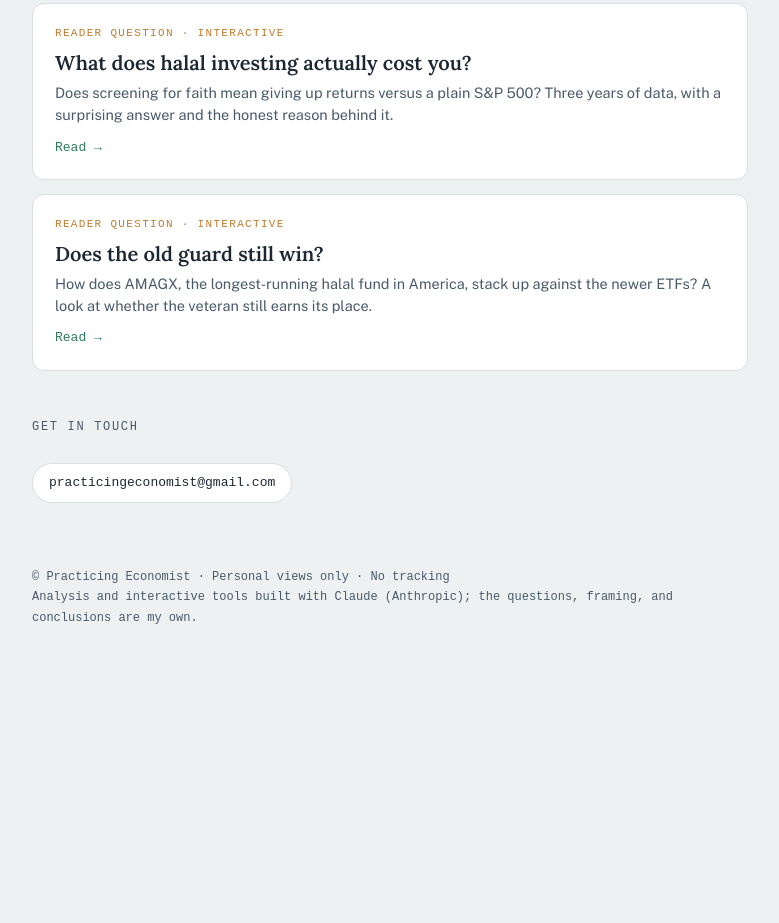
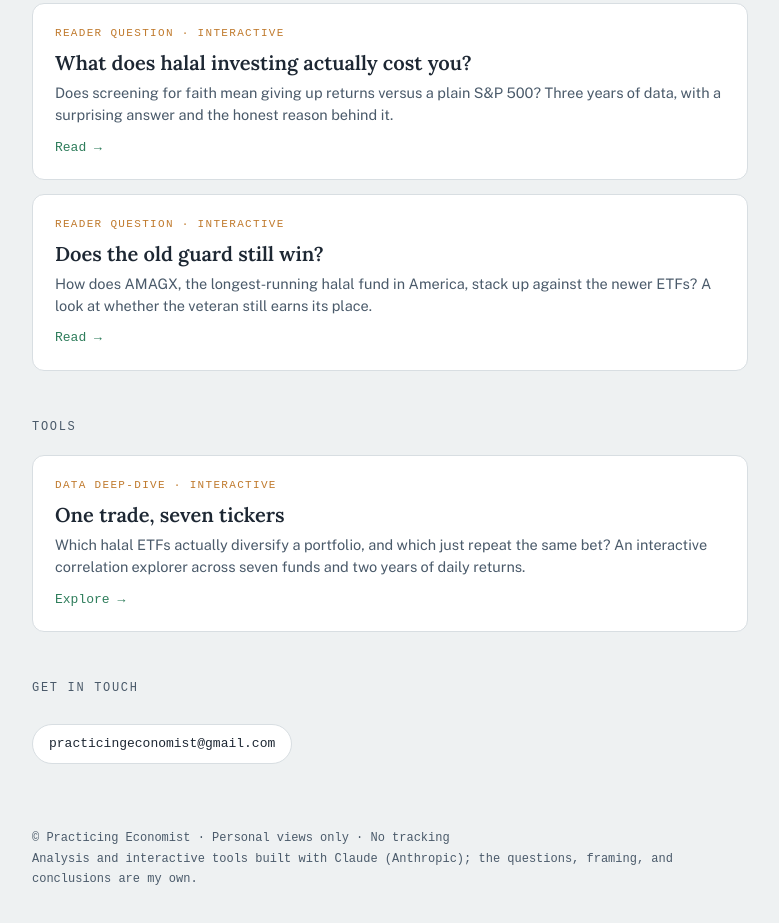
Before and after one commit to SalmanAhmadKhan/SalmanAhmadKhan.github.io, a plain HTML site: page index.html in a window 1280 px wide. Shown: the part 924-1847 px from the top of the page, without its empty margins (250-1029 px from the left). Before the commit the page ends 1612 px from the top, so only its background shows below. Drawn offline with nearby package versions, Linux system fonts and the light colour scheme; a web font is replaced by a local one.

Commit message:
Add files via upload

```diff
--- a/index.html
+++ b/index.html
@@ -105,6 +105,20 @@ footer{padding:56px 0 60px;font-family:var(--mono);font-size:12px;color:var(--sl
 
 <section>
   <div class="wrap">
+    <div class="section-label">Tools</div>
+    <div class="cards">
+      <a class="card" href="/halal-investing/halal-etf-correlation-explorer.html">
+        <div class="card-kicker">Data deep-dive · Interactive</div>
+        <div class="card-title">One trade, seven tickers</div>
+        <div class="card-desc">Which halal ETFs actually diversify a portfolio, and which just repeat the same bet? An interactive correlation explorer across seven funds and two years of daily returns.</div>
+        <div class="card-arrow">Explore →</div>
+      </a>
+    </div>
+  </div>
+</section>
+
+<section>
+  <div class="wrap">
     <div class="section-label">Get in touch</div>
     <div class="links">
       <a class="pill" href="mailto:practicingeconomist@gmail.com">practicingeconomist@gmail.com</a>
```
